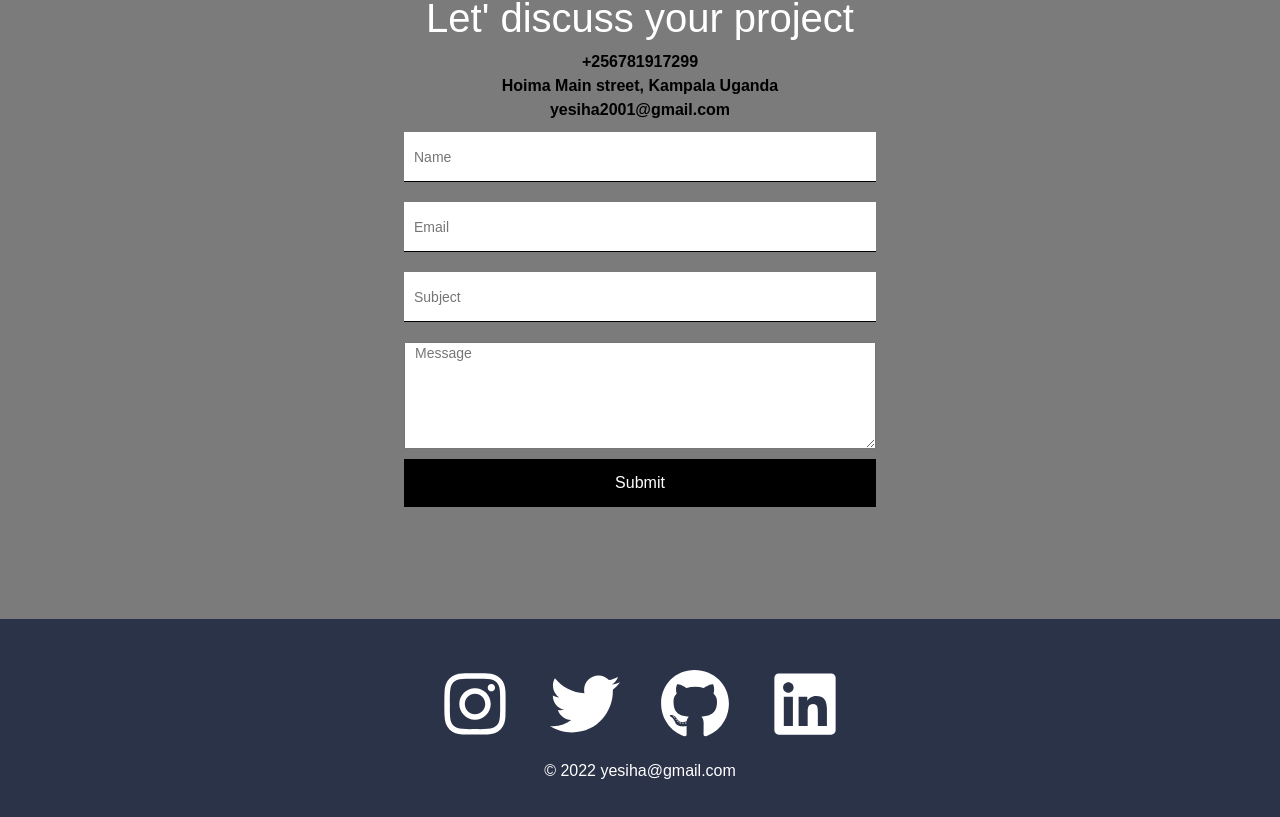
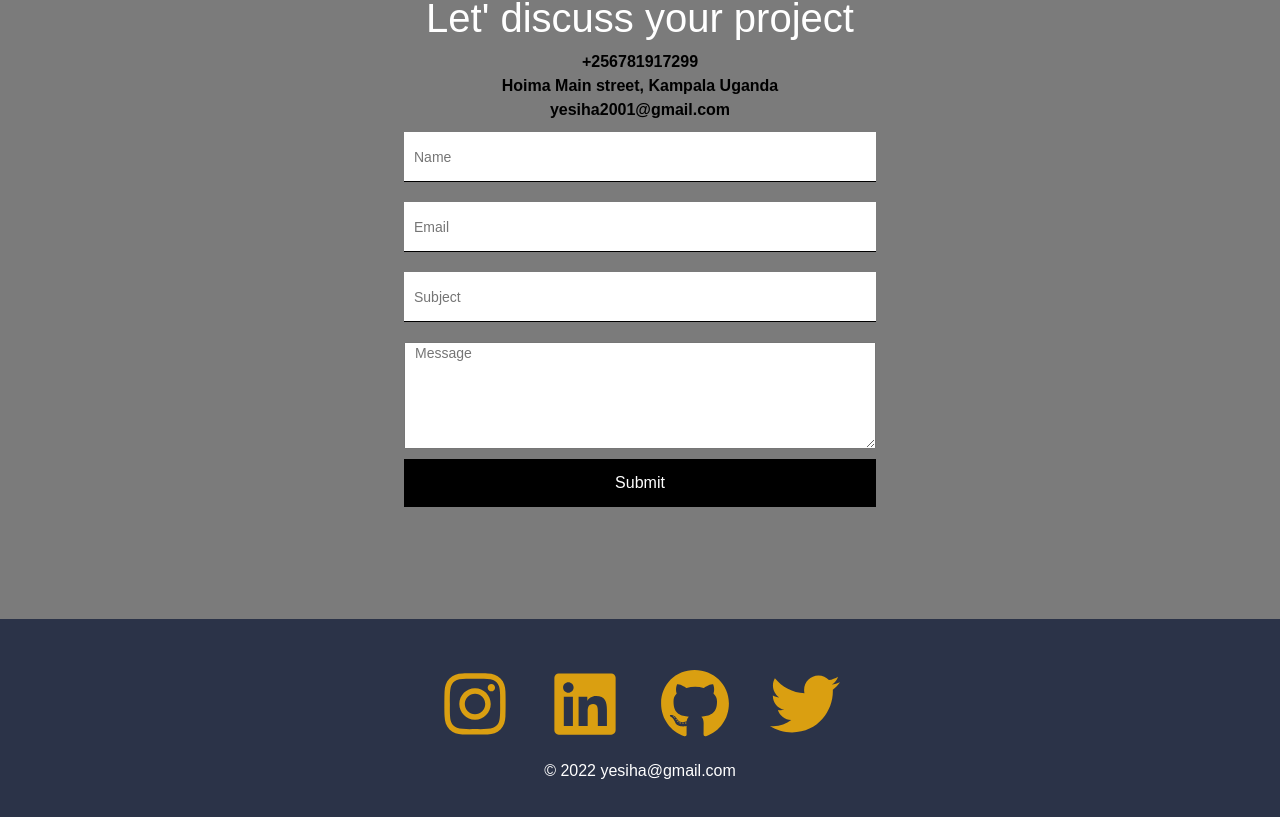
Before and after one commit to Ayesiza/my-portfolio-site, a React (Create React App) app: page /projects in a window 1280 px wide. Shown: the part 3036-3853 px from the top of the page. Built offline with nearby package versions, Linux system fonts and the light colour scheme.

Commit message:
put links on icons

```diff
--- a/src/App.js
+++ b/src/App.js
@@ -6,9 +6,8 @@ import Contact from "./components/contact/Contact";
 import Projects from "./components/projects/Projects";
 import "./styles.css";
 import "./home.css";
-import "./aye_optimized.png";
 import { FaLinkedin, FaInstagram, FaTwitter, FaGithub } from "react-icons/fa";
-import Footer from "./components/footer/Footer";
+
 
 export default function App() {
   return (
@@ -33,7 +32,7 @@ const Home = () => {
   return (
     <div className="hero">
       <div className="image" style={{ backgroundImage: imagePath }} />
-      <h1>Hi, I am</h1>
+      <h1>Hi, I'am</h1>
       <h1>Ayesiza Hawah</h1>
       <h4>| Software Developer |</h4>
       <div className="social-media">
--- a/src/components/footer/Footer.js
+++ b/src/components/footer/Footer.js
@@ -6,10 +6,18 @@ function Footer() {
   return (
     <div className="footer">
       <div className="socialMedia">
-        <FaInstagram />
-        <FaTwitter />
-        <FaGithub />
-        <FaLinkedin />
+      <a href="https://www.linkedin.com/in/ayesiza-hawah-339700185/">
+          <FaInstagram className="icon" style={{color:"#DA9F11"}}  />
+        </a>
+        <a href="https://www.linkedin.com/in/ayesiza-hawah-339700185/">
+          <FaLinkedin className="icon" style={{color:"#DA9F11"}}  />
+        </a>
+        <a href="https://github.com/Ayesiza">
+          <FaGithub className="icon" style={{color:"#DA9F11"}}  />
+        </a>
+        <a href="https://twitter.com/hawayesiza">
+          <FaTwitter className="icon" style={{color:"#DA9F11"}} />
+        </a>
       </div>
       <p> &copy; 2022 yesiha@gmail.com</p>
     </div>
```
